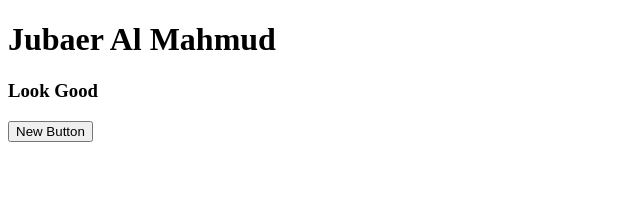
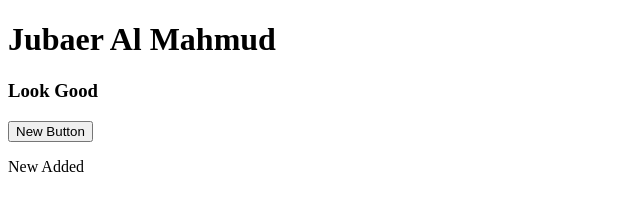
Before and after one commit to jubaermahmudbd/third-website, a plain HTML site: page index.html in a window 1280 px wide. Shown: the full height of the page, 0-640 px from the left. Drawn offline with Linux system fonts and the light colour scheme.

Commit message:
new added

```diff
--- a/index.html
+++ b/index.html
@@ -13,5 +13,7 @@
 
     <button>New Button</button>
 
+    <p>New Added</p>
+
 </body>
 </html>
```
